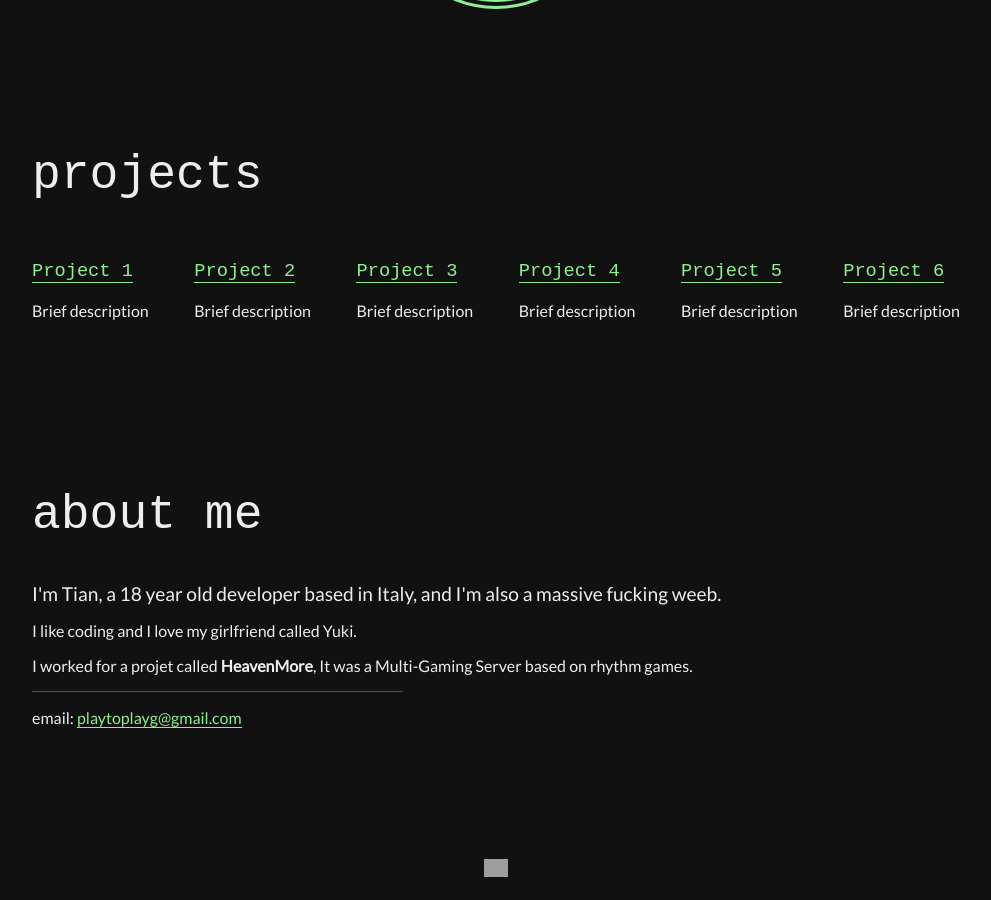
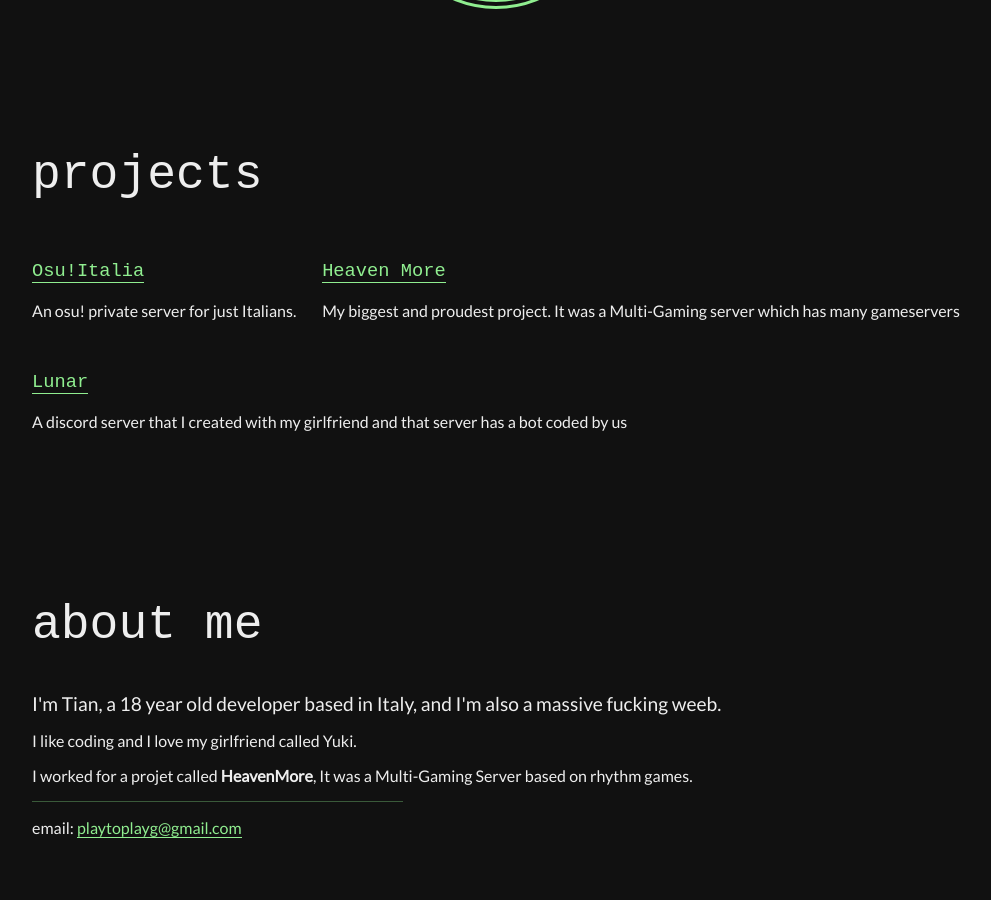
Before and after one commit to Tian-MC/tian-mc.github.io, a Jekyll site: the page built from index.markdown, in a window 1280 px wide and 900 px high, scrolled down 922 px. Shown: the whole window, without its empty margins (144-1135 px from the left). Built offline with Jekyll 4.4.1, drawn with Linux system fonts in a browser that asks for light colours; some web fonts are replaced; grey boxes are pictures that could not be loaded.

Commit message:
Update index.markdown

```diff
--- a/index.markdown
+++ b/index.markdown
@@ -22,18 +22,18 @@ layout: home
 	<main>
 		<ul class="list full-width">
 			<li>
-				<h3><a href="/?">Project 1</a></h3>
-				<p>Brief description</p>
+				<h3><a href="/?">Osu!Italia</a></h3>
+				<p>An osu! private server for just Italians.</p>
 			</li>
 			<li>
-				<h3><a href="/?">Project 2</a></h3>
-				<p>Brief description</p>
+				<h3><a href="/?">Heaven More</a></h3>
+				<p>My biggest and proudest project. It was a Multi-Gaming server which has many gameservers</p>
 			</li>
 			<li>
-				<h3><a href="/?">Project 3</a></h3>
-				<p>Brief description</p>
+				<h3><a href="/?">Lunar</a></h3>
+				<p>A discord server that I created with my girlfriend and that server has a bot coded by us</p>
 			</li>
-			<li>
+			<!--<li>
 				<h3><a href="/?">Project 4</a></h3>
 				<p>Brief description</p>
 			</li>
@@ -44,7 +44,7 @@ layout: home
 			<li>
 				<h3><a href="/?">Project 6</a></h3>
 				<p>Brief description</p>
-			</li>
+			</li>-->
 		</ul>
 	</main>
 </section>
```
